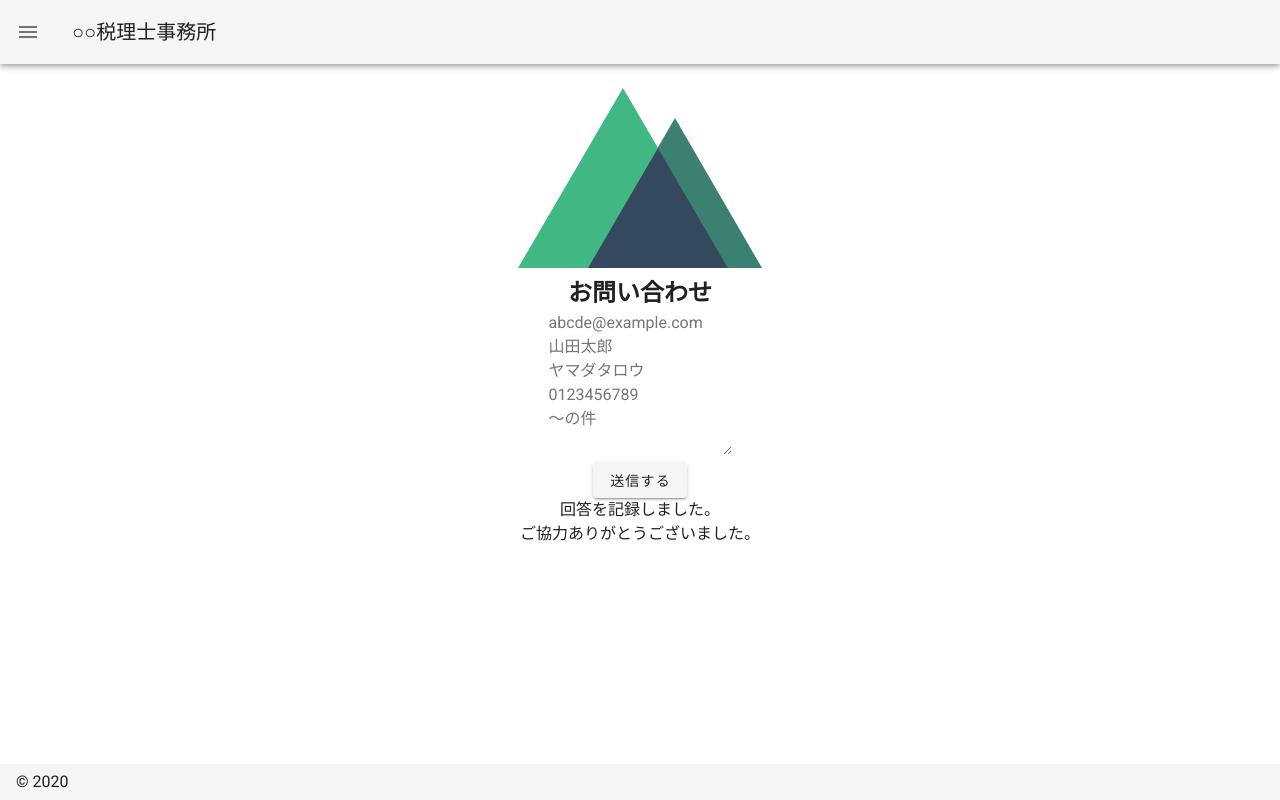
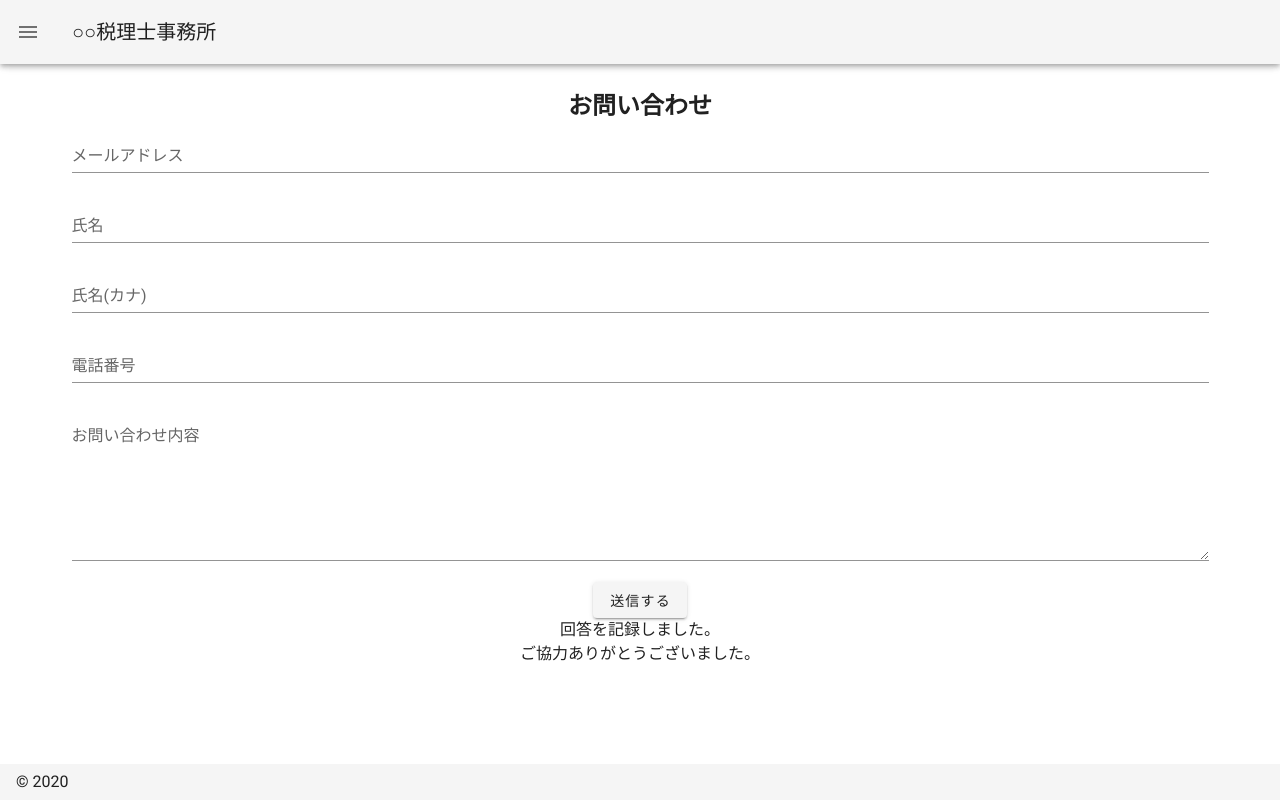
Before and after one commit to boromarlman-yusuke/mkz-p, a Nuxt app: page /form in a window 1280 px wide. Built offline with nearby package versions, Linux system fonts and the light colour scheme.

Commit message:
アンケートのコンポーネントをvuetifyに変更した

```diff
--- a/components/Listitem.vue
+++ b/components/Listitem.vue
@@ -1,27 +1,18 @@
 <template>
-  <!-- <div class="form-group" :class="{'has-error': errors.has('entry.'+item.name) || errors.has('entry.'+item.name+'.other_option_response')}">
-      <label class="form-label" :for="'entry.'+item.name">{{item.question}}</label> -->
-
   <div>
     <template v-if="item.questiontype === 'text'">
-        <input
-        class="form-input"
-        type="text"
-        :area-label="item.question"
-        :id="'entry.'+item.name" :name="'entry.'+item.name" :data-vv-as="item.question"
+      <v-text-field
+        :label="item.question"
+        :placeholder="item.placeholder"
         v-model="inputvalue"
-        v-validate="item.validate === true ? 'required' : item.validate"
-        :placeholder="item.placeholder">
+      ></v-text-field>
     </template>
-
     <template v-else-if="item.questiontype === 'textarea'">
-        <textarea
-        class="form-input"
-        :id="'entry.'+item.name" :name="'entry.'+item.name" :data-vv-as="item.question"
+        <v-textarea
+        :label="item.question"
+        :placeholder="item.placeholder"
         v-model="inputvalue"
-        v-validate="item.validate === true ? 'required' : item.validate"
-        :placeholder="item.placeholder">
-        </textarea>
+      ></v-textarea>
     </template>
   </div>
 </template>
--- a/pages/form.vue
+++ b/pages/form.vue
@@ -2,25 +2,20 @@
   <v-layout>
     <v-flex class="text-center">
       <div id="app" class="container" v-cloak>
-      <Logo></Logo>
       <h2>お問い合わせ</h2>
 
       <transition-group name="fade" tag="div" mode="out-in">
-        <!-- <form
-          key="1" v-show="!submitted"
-          name="gf_form" method="POST" target="hidden_iframe"
-          :action="formdata.doc" @submit.prevent="gf_submit()">
-          <listitem v-for="(item, index) in formdata.survey" :item="item" :index="index"></listitem>
-          <button class="btn btn-primary input-group-btn btn-lg">送信する</button>
-        </form> -->
         <form
           key="1"
           name="gf_form" method="POST" target="hidden_iframe"
           :action="formdata.doc">
-
-          <Listitem v-for="(item, key, index) in formdata.surveys" :item="item" :index="index" :key="index"></Listitem>
-          <v-btn class="btn btn-primary input-group-btn btn-lg">送信する</v-btn>
-
+          <Listitem
+            v-for="(item, key, index) in formdata.surveys"
+            :item="item"
+            :index="index"
+            :key="index"
+          ></Listitem>
+          <v-btn>送信する</v-btn>
         </form>
         <div key="2">
           <p>
```
Lines whose indentation alone changed are shown as unchanged.
